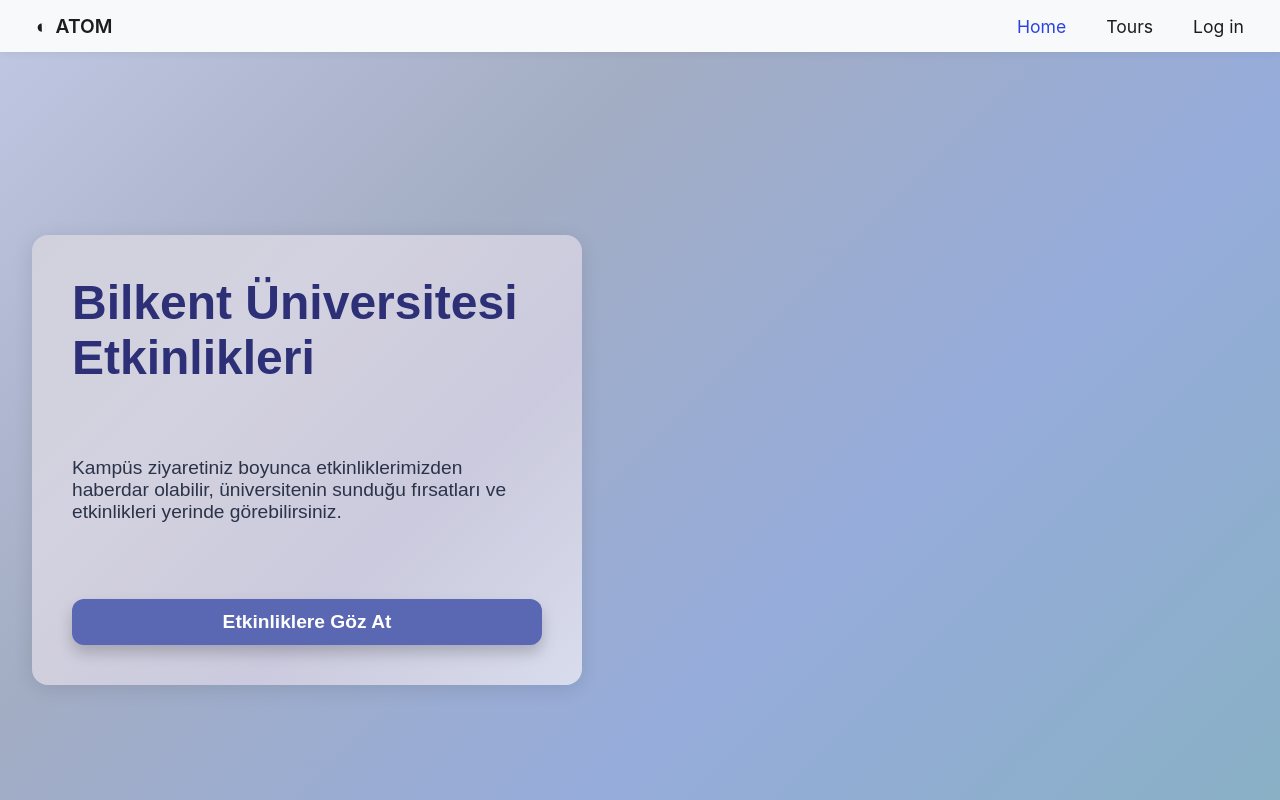
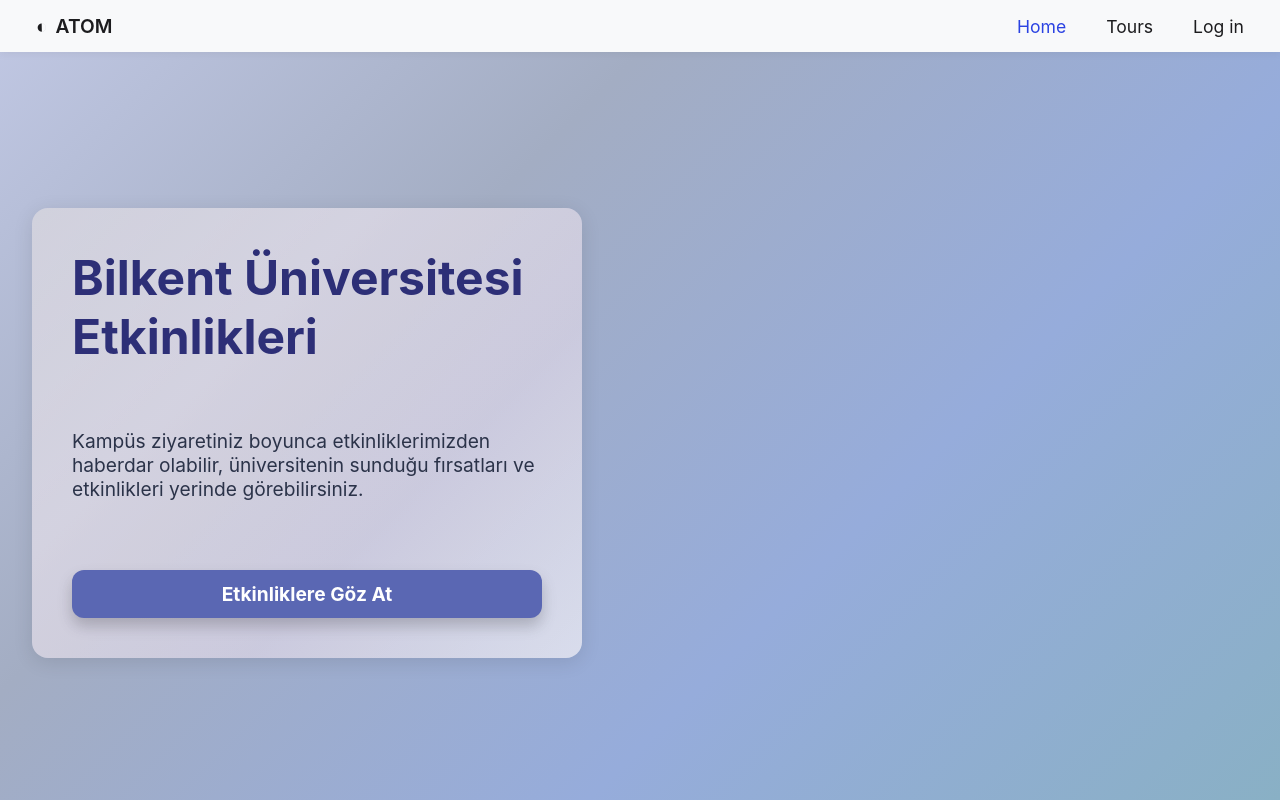
Before and after one commit to borayetkin/CS319-Term-Project, a React (Vite) app in the folder frontend/: page / in a window 1280 px wide. Built offline with nearby package versions, Linux system fonts and the light colour scheme.

Commit message:
Ui updates

```diff
--- a/frontend/src/components/Footer.jsx
+++ b/frontend/src/components/Footer.jsx
@@ -5,7 +5,7 @@
 const Footer = () => {
   return (
     <footer>
-      <p>&copy; 2024 Atom. All rights reserved.</p>
+      <p id="footer-paragraph">&copy; 2024 Atom. All rights reserved.</p>
     </footer>
   );
 };
--- a/frontend/src/pages/TourApplication.jsx
+++ b/frontend/src/pages/TourApplication.jsx
@@ -80,7 +80,7 @@
 
       <p className="tour-application-description">
         Bilkent Üniversitesi’ni daha yakından tanımak isteyen eğitim
-        kurumlarının kampüs ziyaret talepleri için aşağıdaki formu doldurarak
+        kurumların ve bireysel ziyaretçilerin kampüs ziyaret talepleri için aşağıdaki formu doldurarak
         başvuruda bulunmalarını rica ederiz. Kampüs turları planlarımız
         çerçevesinde size e-posta ile geri dönüş yapılacaktır.
       </p>
--- a/frontend/src/styles/Footer.css
+++ b/frontend/src/styles/Footer.css
@@ -2,7 +2,7 @@
 footer {
   bottom: 0;
   background-color: #333;
-  color: white;
+  color: rgb(148, 71, 199);
   text-align: center;
   padding: 10px 0;
   width: 100%;
@@ -11,3 +11,9 @@
   right: 0;
   margin-bottom: auto;
 }
+
+#footer-paragraph {
+  color: #989595;
+  font-family: -apple-system, BlinkMacSystemFont, "Segoe UI", Roboto,
+    "Helvetica Neue", Arial, sans-serif;
+}
--- a/frontend/src/styles/Home.css
+++ b/frontend/src/styles/Home.css
@@ -1,56 +1,18 @@
-/* General Reset and Global Styles */
-* {
-  box-sizing: border-box;
-  margin: 0;
-  padding: 0;
-}
-
-html,
-body {
-  height: 100%;
-  width: 100%;
-  font-family: "Segoe UI", Tahoma, Geneva, Verdana, sans-serif;
-  overflow-x: hidden; /* Prevent horizontal scroll */
-  background: linear-gradient(135deg, #c1c8e4, #a3adc3, #96acdb, #89b0c5);
-  color: #333; /* Default text color */
-}
-
-/* Styling for the home main container */
-.home-main {
-  flex: 1;
-  display: flex;
-  justify-content: center; /* Center content horizontally */
-  align-items: center; /* Center content vertically */
-  padding: 2rem;
-  height: 100vh; /* Full viewport height */
-}
-
-/* Welcome section styling */
 .home-welcome-section {
   position: relative;
-  text-align: left; /* Align text to the left inside the box */
-  color: #333; /* Dark text for contrast */
+  text-align: left;
+  color: #333;
   width: 100%;
-  height: 100vh; /* Full viewport height */
+  height: calc(100vh - 54.5px);
   display: flex;
-  justify-content: center; /* Center the content */
-  align-items: center; /* Center vertically */
+  justify-content: center;
+  align-items: center;
+  padding-top: 54.5px;
   padding: 2rem;
   z-index: 1;
 }
-
-.home-main {
-  flex: 1;
-  display: flex;
-  justify-content: flex-start; /* Align content to the left */
-  align-items: center;
-  padding: 2rem; /* Add padding for spacing */
-  height: 100vh; /* Full viewport height */
-}
-
-/* Text container */
 .home-text-container {
-  padding: 40px; /* Equal padding for all sides */
+  padding: 40px;
   max-width: 550px;
   border-radius: 16px;
   box-shadow: 0 4px 20px rgba(0, 0, 0, 0.1);
@@ -60,20 +22,20 @@
     rgba(230, 224, 234, 0.7),
     rgba(222, 214, 230, 0.7),
     rgba(243, 241, 245, 0.7)
-  ); /* Multi-tone, whitish gradient with transparency */
-  color: #333; /* Dark text for contrast */
+  );
+  color: #333;
   display: flex;
-  flex-direction: column; /* Arrange content in a column */
-  justify-content: space-between; /* Space out content evenly */
-  height: 450px; /* Set desired height */
+  flex-direction: column;
+  justify-content: space-between;
+  height: 450px;
   margin-right: auto;
 }
 
 .home-text-container h1,
 .home-text-container p {
   position: relative;
-  color: #2d2f77; /* Darker purple-blue for heading */
-  text-align: left; /* Align text to the left */
+  color: #2d2f77;
+  text-align: left;
 }
 
 .home-text-container h1 {
@@ -84,13 +46,12 @@
 .home-text-container p {
   font-size: 1.2rem;
   margin-bottom: 25px;
-  color: #2b3349; /* Richer, darker text for paragraphs */
+  color: #2b3349;
 }
 
-/* CTA button styling */
 .home-cta-button {
   text-decoration: none;
-  background-color: #5a67b3; /* Richer purpleish-blue */
+  background-color: #5a67b3;
   color: white;
   padding: 12px 30px;
   text-align: center;
@@ -108,29 +69,22 @@
   transform: scale(1.02);
 }
 
-/* Adjust padding for main content to avoid footer overlap */
-.home-main {
-  padding-bottom: 60px; /* Height of the footer */
-}
-
-/* Tour Styling */
 .tour-applications {
   padding: 2rem;
-  background-color: #e1e4f2; /* Light purpleish-blue */
+  background-color: #e1e4f2;
   max-width: 1200px;
   margin: 2rem auto;
   border-radius: 12px;
   box-shadow: 0 4px 10px rgba(0, 0, 0, 0.15);
 }
 
-/* Table styling */
 .tour-table {
   width: 100%;
   border-collapse: collapse;
 }
 
 thead {
-  background-color: #5a67b3; /* Purpleish-blue */
+  background-color: #5a67b3;
   color: white;
 }
 
@@ -146,12 +100,5 @@
 }
 
 tr:hover {
-  background-color: #d2d6e8; /* Richer hover effect */
+  background-color: #d2d6e8;
 }
-
-/* No tours message */
-.no-tours-message {
-  color: #3e4a6b;
-  text-align: center;
-  margin: 20px 0;
-}
--- a/frontend/src/styles/TourApplication.css
+++ b/frontend/src/styles/TourApplication.css
@@ -1,18 +1,3 @@
-* {
-  box-sizing: border-box;
-  margin: 0;
-  padding: 0;
-}
-
-html,
-body {
-  height: 100%;
-  width: 100%;
-  font-family: "Segoe UI", Tahoma, Geneva, Verdana, sans-serif;
-  overflow-x: hidden;
-  color: #333;
-}
-
 /* Updated Tour Application Container */
 .tour-application-container {
   padding: 3rem;
@@ -138,7 +123,7 @@
 
 /* Submit Button Styling */
 .tour-application-submit {
-  background-color: #28a745;
+  background-color: #5a67b3;
   color: white;
   padding: 18px;
   font-size: 1.1rem;
@@ -177,12 +162,3 @@
   flex-direction: column;
   min-height: 100vh;
 }
-
-footer {
-  margin-top: auto;
-  background-color: #333;
-  color: white;
-  text-align: center;
-  padding: 10px 0;
-  width: 100%;
-}
--- a/frontend/src/styles/styles.css
+++ b/frontend/src/styles/styles.css
@@ -1,4 +1,5 @@
-* General Reset and Global Styles */ * {
+/* General Reset and Global Styles */
+* {
   box-sizing: border-box;
   margin: 0;
   padding: 0;
@@ -7,44 +8,112 @@
 html,
 body {
   height: 100%;
-  font-family: Arial, sans-serif;
-  background-color: #f4f4f4;
-}
-
-/* Flexbox layout to ensure the footer stays at the bottom */
-body {
+  width: 100%;
+  font-family: -apple-system, BlinkMacSystemFont, "Segoe UI", Roboto,
+    "Helvetica Neue", Arial, sans-serif;
+  overflow-x: hidden;
+  background: linear-gradient(135deg, #c1c8e4, #a3adc3, #96acdb, #89b0c5);
+  color: #333;
   display: flex;
   flex-direction: column;
   justify-content: space-between;
   min-height: 100vh;
 }
 
-/* Main content styling */
-main {
+/* Main content area */
+.main-container {
   flex: 1;
   display: flex;
   justify-content: center;
   align-items: center;
-  padding: 20px;
-  padding-top: 80px; /* Increased padding to accommodate the navbar height */
+  padding: 2rem;
+  padding-top: 80px; /* Offset for navbar */
+  padding-bottom: 60px; /* Height of footer */
+  width: 100%;
+  height: calc(100vh - 54.5px); /* Full viewport height minus navbar */
+}
+
+/* Content container styling */
+.content-container {
+  padding: 40px;
+  max-width: 550px;
+  border-radius: 16px;
+  box-shadow: 0 4px 20px rgba(0, 0, 0, 0.1);
+  background: linear-gradient(
+    135deg,
+    rgba(220, 217, 223, 0.7),
+    rgba(230, 224, 234, 0.7),
+    rgba(222, 214, 230, 0.7),
+    rgba(243, 241, 245, 0.7)
+  );
+  color: #333;
+  display: flex;
+  flex-direction: column;
+  justify-content: space-between;
+  height: 450px;
+  margin: 0 auto;
+  text-align: left;
+}
+
+/* Header and paragraph styles */
+.content-container h1 {
+  font-size: 3rem;
+  margin-bottom: 20px;
+  color: #2d2f77;
+}
+
+.content-container p {
+  font-size: 1.2rem;
+  margin-bottom: 25px;
+  color: #2b3349;
+}
+
+/* Primary button styling */
+.primary-button {
+  text-decoration: none;
+  background-color: #5a67b3;
+  color: white;
+  padding: 12px 30px;
+  text-align: center;
+  border-radius: 12px;
+  font-size: 1.2rem;
+  font-weight: bold;
+  box-shadow: 0px 8px 15px rgba(0, 0, 0, 0.2);
+  transition: transform 0.3s ease, background-color 0.3s ease;
+  z-index: 2;
+  position: relative;
+}
+
+.primary-button:hover {
+  background-color: #444e98;
+  transform: scale(1.02);
 }
 
 /* Form container styling */
-.container {
-  background-color: white;
-  padding: 20px;
-  border-radius: 8px;
-  box-shadow: 0 4px 8px rgba(0, 0, 0, 0.1);
-  width: 300px;
-  margin: 50px auto;
+.form-container {
+  padding: 40px;
+  max-width: 550px;
+  border-radius: 16px;
+  box-shadow: 0 4px 20px rgba(0, 0, 0, 0.1);
+  background: linear-gradient(
+    135deg,
+    rgba(220, 217, 223, 0.7),
+    rgba(230, 224, 234, 0.7),
+    rgba(222, 214, 230, 0.7),
+    rgba(243, 241, 245, 0.7)
+  );
+  color: #333;
+  display: flex;
+  flex-direction: column;
+  align-items: center;
+  text-align: left;
+  height: 450px;
+  margin: 3rem auto;
 }
 
-h1 {
-  text-align: center;
-  margin-bottom: 20px;
-}
-
+/* Form layout */
 form {
+  width: 100%;
   display: flex;
   flex-direction: column;
 }
@@ -52,30 +121,70 @@
 label {
   margin-bottom: 5px;
   font-weight: bold;
+  color: #2b3349;
 }
 
 input,
 select,
 button {
-  padding: 10px;
-  font-size: 16px;
+  padding: 12px;
+  font-size: 1rem;
   border: 1px solid #ccc;
-  border-radius: 4px;
+  border-radius: 8px;
+  width: 100%;
+  margin-bottom: 15px;
 }
 
-/* Button Styling */
-button {
+/* General button styling */
+button,
+.primary-button {
   background-color: #5a67b3;
   color: white;
-  padding: 15px;
+  font-weight: bold;
   border: none;
   border-radius: 12px;
+  padding: 12px 30px;
+  font-size: 1.2rem;
   cursor: pointer;
-  font-size: 1rem;
+  box-shadow: 0px 8px 15px rgba(0, 0, 0, 0.2);
   transition: background-color 0.3s, transform 0.3s;
 }
 
-button:hover {
+button:hover,
+.primary-button:hover {
   background-color: #444e98;
   transform: scale(1.05);
 }
+
+/* Table styling */
+.table {
+  width: 100%;
+  border-collapse: collapse;
+}
+
+thead {
+  background-color: #5a67b3;
+  color: white;
+}
+
+th,
+td {
+  padding: 12px;
+  text-align: left;
+  border-bottom: 1px solid #ddd;
+}
+
+th {
+  font-weight: bold;
+}
+
+tr:hover {
+  background-color: #d2d6e8;
+}
+
+/* Message styling */
+.message {
+  color: #3e4a6b;
+  text-align: center;
+  margin: 20px 0;
+}
```
